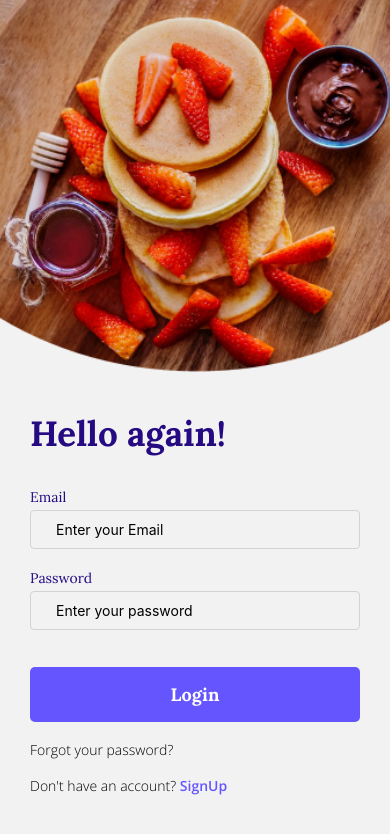
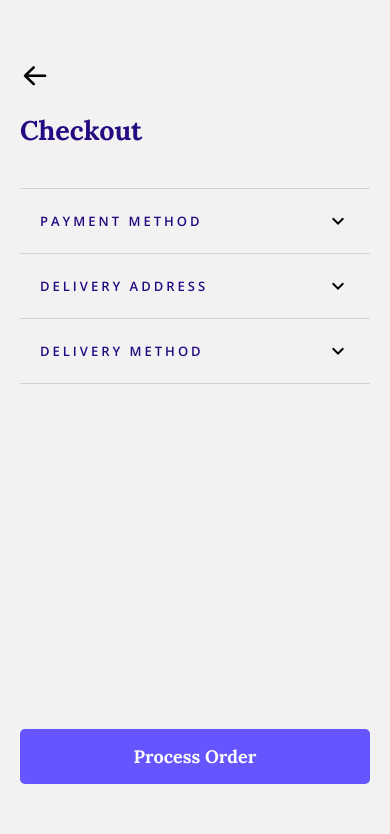
Before and after one commit to Soma586/delivery, a React Native app: screen /filter in a window 390 px wide. Shown: the top 834 px of the page. Built offline with nearby package versions, Linux system fonts and the light colour scheme.

Commit message:
fixed layout for these components

```diff
--- a/App.js
+++ b/App.js
@@ -244,12 +244,14 @@ export default function App() {
       <Stack.Navigator initialRouteName="Home"
       screenOptions={{ headerShown: false }}
       >
+           <Stack.Screen name="Check" component={CheckoutPage} />
         <Stack.Screen name="SignIn" component={SignIn} />
         <Stack.Screen name="SignUp" component={SignUp} />
         <Stack.Screen name="Tab" component={Tabs} />
         <Stack.Screen name="Filter" component={FilterPage}  options={{ presentation: 'modal' }} />
         <Stack.Screen name="RestaurantPage" component={RestaurantPage}  />
         <Stack.Screen name="MapPage" component={MapPage}  />
+        <Stack.Screen name="Success" component={Success}  />
         </Stack.Navigator>
         </NavigationContainer>
     </Provider>
--- a/components/CustomText/index.jsx
+++ b/components/CustomText/index.jsx
@@ -18,7 +18,7 @@ const loadCustomFonts = async () => {
     });
 }
 
-const CustomText = ({ text, font , size = 14, color = "black"}) => {
+const CustomText = ({ text, font , size = 14, color = "black" , spacing = false}) => {
     // const [fontLoaded, setFontLoaded] = useState(false);
 
     // useEffect(() => {
@@ -50,7 +50,7 @@ const CustomText = ({ text, font , size = 14, color = "black"}) => {
       }
 
     return (
-        <Text onLayout={onLayoutRootView} style={ {fontFamily : font, fontSize : size, color : color} }>
+        <Text onLayout={onLayoutRootView} style={ [{fontFamily : font, fontSize : size, color : color}, spacing && { letterSpacing : 3}] }>
             {text}
         </Text>
     );
@@ -68,7 +68,8 @@ const styles = StyleSheet.create({
         fontFamily : 'open-sans-bold'
     },
     ssBold : {
-        fontFamily : 'open-sans-semi-bold'
+        fontFamily : 'open-sans-semi-bold',
+
     },
     loraBold : {
         fontFamily : 'loraBold'
--- a/pages/checkout/accordion.tsx
+++ b/pages/checkout/accordion.tsx
@@ -17,10 +17,12 @@ import paypal from '../../assets/paypal.png';
 import mastercard from '../../assets/mastercard.jpg';
 import visa from '../../assets/visa.png'
 import home from '../../assets/home.png'
+import CustomText from '../../components/CustomText';
+import { blue } from '../../utility';
 
 
 
-const Accordion = ({value, type, Component}) => {
+const Accordion = ({index, value, type, Component}) => {
   const listRef = useAnimatedRef();
   const heightValue = useSharedValue(0);
   const open = useSharedValue(false);
@@ -68,7 +70,7 @@ const Accordion = ({value, type, Component}) => {
 
 
   return (
-    <View style={styles.container}>
+    <View style={[index%2 === 0  ? styles.container : styles.containerodd]}>
       <Pressable
         onPress={() => {
           if (heightValue.value === 0) {
@@ -82,7 +84,8 @@ const Accordion = ({value, type, Component}) => {
           open.value = !open.value;
         }}
         style={styles.titleContainer}>
-        <Text style={styles.textTitle}>{value.title}</Text>
+        {/* <Text style={styles.textTitle}>{value.title}</Text> */}
+        <CustomText text={value.title}  font={"sans-semi-bold"} color={blue} size={13} spacing={true}/>
         <Chevron progress={progress} />
       </Pressable>
       <Animated.View style={heightAnimationStyle}>
@@ -132,14 +135,21 @@ export default Accordion;
 const styles = StyleSheet.create({
   container: {
     //backgroundColor: '#E3EDFB',
-    marginHorizontal: 10,
-    marginVertical: 10,
+    // marginHorizontal: 10,
+    // marginVertical: 10,
     //borderRadius: 14,
     //borderWidth: 1,
     borderTopWidth : 1,
     borderBottomWidth : 1,
-    borderColor: 'grey',
+    borderColor: 'lightgrey',
     overflow: 'hidden',
+  },
+  containerodd :{
+    // borderTopWidth : 1,
+    // borderBottomWidth : 1,
+    // borderColor: 'lightgrey',
+    overflow: 'hidden',
+
   },
   textTitle: {
     fontSize: 16,
--- a/pages/checkout/data.tsx
+++ b/pages/checkout/data.tsx
@@ -16,19 +16,19 @@ export type Category = {
 
   const data= [
     {
-      title: 'Payment Method',
-      content: ['**** **** **** 0025', 'Tarik.Mulholland@gmail.com', '**** **** **** 0947'],
+      title: 'PAYMENT METHOD',
+      content: ['**** **** **** 0025', 'John.Wick@gmail.com', '**** **** **** 0947'],
       contentNested: [],
       type: 'regular',
     },
     {
-      title: 'Delivery Address',
+      title: 'DELIVERY ADDRESS',
       content: ['Home', 'Work'],
       contentNested: [],
       type: 'regular',
     },
     {
-      title: 'Delivery Method',
+      title: 'DELIVERY METHOD',
       content: ['Content Category 1', 'Content Category 2', 'Content Category 3'],
       contentNested: [],
       type: 'regular',
--- a/pages/checkout/index.jsx
+++ b/pages/checkout/index.jsx
@@ -15,6 +15,8 @@ import Accordion from './accordion';
 import paypal from '../../assets/paypal.png'
 import home from '../../assets/home.png'
 import CTA from '../../components/CTA';
+import { blue } from '../../utility';
+import { AntDesign } from '@expo/vector-icons';
 
 
 const PayMethod = ({icon = home ,text, highlight , handlePress}) => {
@@ -28,9 +30,10 @@ const PayMethod = ({icon = home ,text, highlight , handlePress}) => {
             <Image
             source={icon}
             style={{width : 33, height : 22, marginRight : 10}}
+            resizeMode="contain"
             />
 
-            <Text>{text}</Text>
+           <CustomText text={text} font={"sans-regular"} color={blue}/>
 
         </View>
         </TouchableWithoutFeedback>
@@ -56,7 +59,7 @@ const DeliveryAddress = () => {
 }
 
 
-const CheckoutPage = () => {
+const CheckoutPage = ({navigation}) => {
 
 
 
@@ -66,17 +69,33 @@ const CheckoutPage = () => {
 
 
     return (
-        <View style={{flex : 1, paddingHorizontal : 20}}>
+        <View style={{height : "100%", paddingTop : 40, paddingBottom : 40}}>
+
+
+        <View style={styles.checkoutContainer}>
             {/* <Text>Checkout</Text> */}
-            <ScrollView showsVerticalScrollIndicator={false}>
-        {data.map((value, index) => {
-          return <Accordion value={value} key={index} type={value.type}  Component={PayMethod}/>;
+
+            {/* <ScrollView style={{height : 100}} showsVerticalScrollIndicator={false}> */}
+            <View>
+            <AntDesign style={{marginBottom : 20}} name="arrowleft" size={30}/>
+            <CustomText text="Checkout" font="loraBold" size={27} color={blue}/>
+            </View>
+
+            <View>
+
+                <ScrollView style={{height : 500,}}>
+            {data.map((value, index) => {
+          return <Accordion value={value} key={index} index={index} type={value.type}  Component={PayMethod}/>;
         })}
-      </ScrollView>
+            </ScrollView>
+            </View>
+
+      {/* </ScrollView> */}
 
 
             {/* <PayMethod highlight={true}/> */}
-            <CTA title={"Process Order"}/>
+            <CTA title={"Process Order"}  handlePress={() => navigation.navigate("Success")}/>
+        </View>
         </View>
     )
 }
@@ -84,6 +103,11 @@ const CheckoutPage = () => {
 
 const styles = StyleSheet.create({
 
+    checkoutContainer : {
+        paddingHorizontal : 20,
+        height : '100%',
+        justifyContent : 'space-around'
+    },
     payMethod : {
         flexDirection : 'row',
         padding : 20,
--- a/pages/success/index.jsx
+++ b/pages/success/index.jsx
@@ -3,6 +3,7 @@ import packageItem from '../../assets/package.png'
 import CustomText from '../../components/CustomText'
 import CTA from '../../components/CTA'
 import { useState, useEffect, useRef } from 'react'
+import { blue } from '../../utility'
 
 
 
@@ -76,13 +77,13 @@ const Success = () => {
         <View>
 
 
-            <View style={{alignItems : 'center'}}>
+            <View style={{alignItems : 'center', marginBottom : 50}}>
             <Image
             source={packageItem}
             />
-                <CustomText text={"Order was Successful"} size={28} font={"loraBold"}/>
+                <CustomText text={"Order was Successful"} size={28} font={"loraBold"} color={blue}/>
 
-                <CustomText text={"Check the status of your order in the Orders Section"} size={16} font={"sans"}/>
+                <CustomText text={"Check the status of your order in the Orders Section"} size={16} font={"sans-regular"}/>
             </View>
 
 
@@ -107,7 +108,8 @@ const styles = StyleSheet.create({
         //flex : 1,
         paddingTop : 150,
         justifyContent :  'space-around',
-        alignItems : 'center'
+        alignItems : 'center',
+
 
     }
 
```
